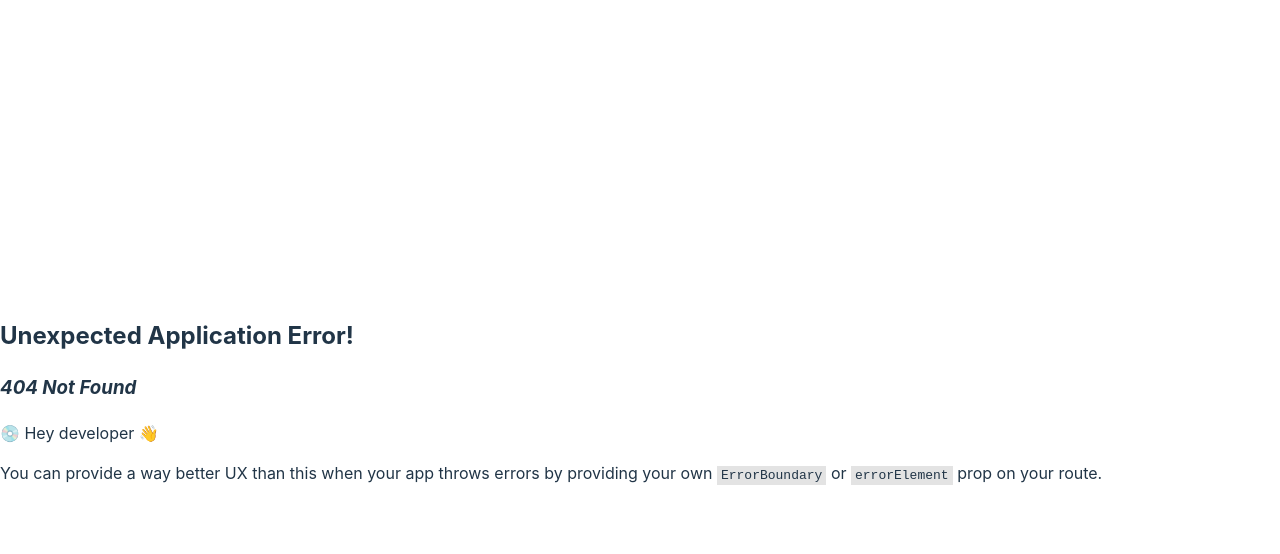
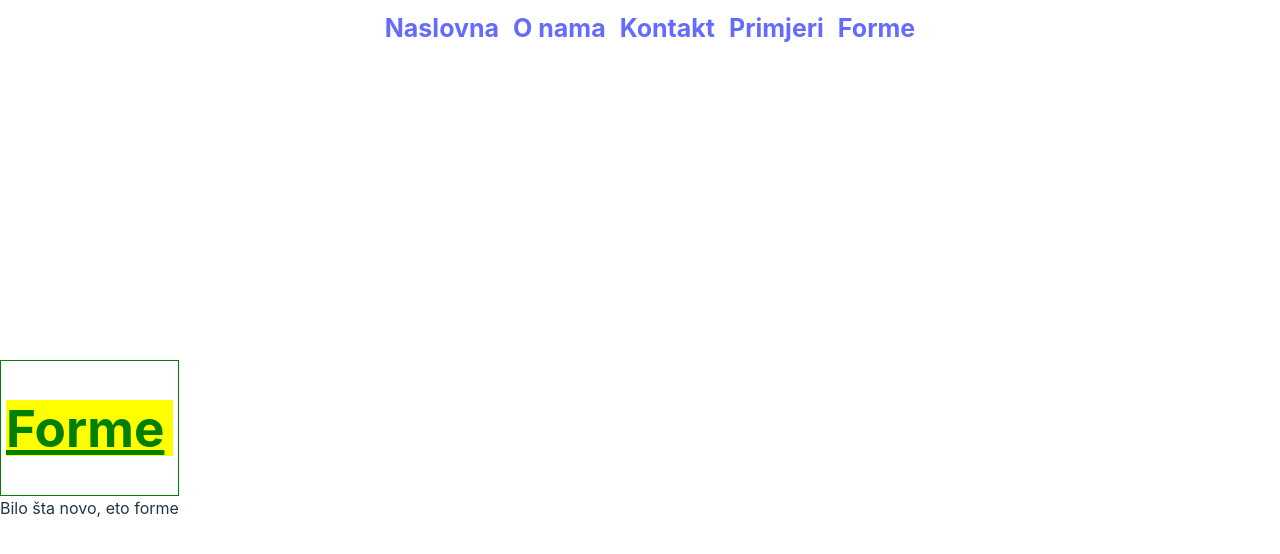
Before and after one commit to webbugt/algebra-react-vjezbe, a React (Vite) app: page /forme in a window 1280 px wide. Before the commit this address had no page. Shown: the top 554 px of the page. Built offline with nearby package versions, Linux system fonts and the light colour scheme.

Commit message:
add /forme route

```diff
--- a/src/components/Header.jsx
+++ b/src/components/Header.jsx
@@ -18,6 +18,10 @@ const headerLinks = [
     title: "Primjeri",
     href: "/primjeri",
   },
+  {
+    title: "Forme",
+    href: "/forme"
+  }
 ];
 
 function Header() {
--- a/src/main.jsx
+++ b/src/main.jsx
@@ -6,6 +6,7 @@ import { createBrowserRouter, RouterProvider } from "react-router-dom";
 import { Onama } from "./routes/Onama.jsx";
 import { Kontakt } from "./routes/Kontakt.jsx";
 import { Primjeri } from "./routes/Primjeri.jsx";
+import { Forme } from "./routes/Forme.jsx";
 
 const router = createBrowserRouter([
   {
@@ -23,6 +24,10 @@ const router = createBrowserRouter([
   {
     path: "/primjeri",
     element: <Primjeri />
+  },
+  {
+    path: "/forme",
+    element: <Forme />
   }
 ]);
 ReactDOM.createRoot(document.getElementById("root")).render(
--- /dev/null
+++ b/src/routes/Forme.jsx
@@ -0,0 +1,12 @@
+import Header from "../components/Header.jsx";
+import { FancyTitle } from "../components/Titles.jsx";
+
+export function Forme() {
+  return (
+    <div>
+      <Header />
+      <FancyTitle title="Forme" />
+      Bilo šta novo, eto forme
+    </div>
+  );
+}
```
